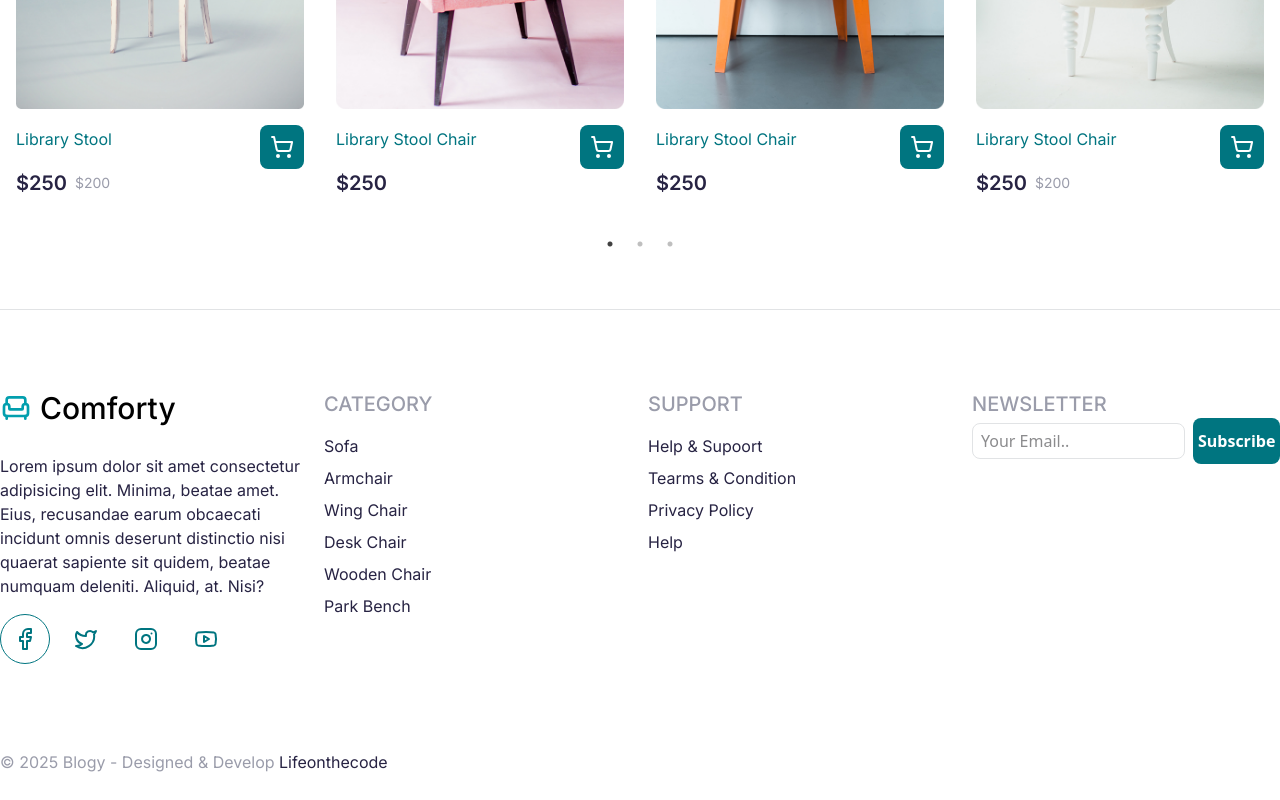
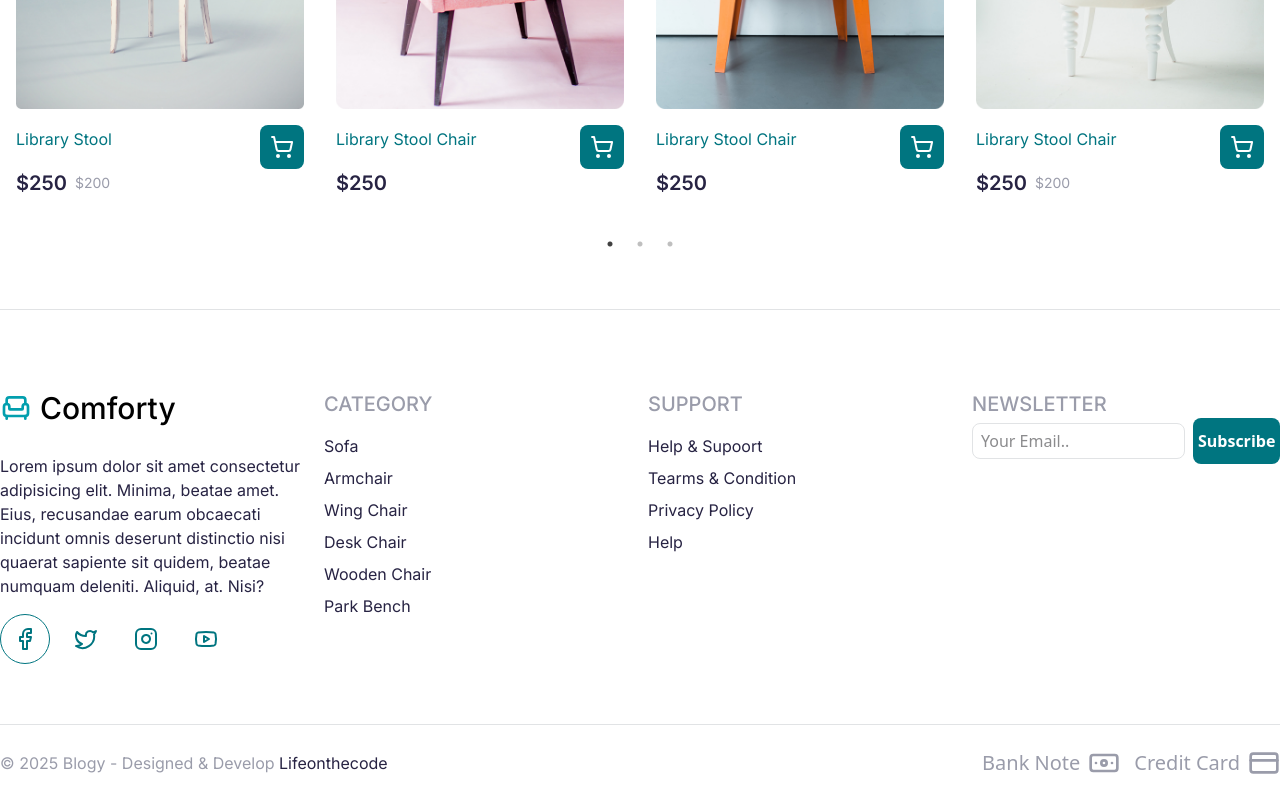
Before and after one commit to bdancost/ecommerce_app, a React (Vite) app: page / in a window 1280 px wide. Shown: the part 4652-5452 px from the top of the page. Built offline with nearby package versions, Linux system fonts and the light colour scheme.

Commit message:
últimos ajustes no footer_botton

```diff
--- a/src/Components/Footer/Footer.jsx
+++ b/src/Components/Footer/Footer.jsx
@@ -1,10 +1,18 @@
 import { Link } from "react-router";
-import { Armchair, Facebook, Twitter, Instagram, Youtube } from "lucide-react";
+import {
+  Armchair,
+  Banknote,
+  CreditCard,
+  Facebook,
+  Twitter,
+  Instagram,
+  Youtube,
+} from "lucide-react";
 
 const Footer = () => {
   return (
     <footer>
-      <div className="footer_top mx-h-[343px] w-full border-t border-[#e1e3e5] pt-[80px] pb-[60px]">
+      <div className="footer_top mx-h-[343px] w-full border-t border-b border-[#e1e3e5] pt-[80px] pb-[60px]">
         <div className="lg:container mx-auto">
           <div className="grid grid-cols-4 gap-4">
             <div>
@@ -112,12 +120,26 @@ const Footer = () => {
 
       <div className="footer_bottom w-full h-[75px] flex items-center justify-center">
         <div className="lg:container mx-auto">
-          <div className="grid grid-cols-2 items-center">
+          <div className="flex items-center justify-between">
             <div>
               <p className="text-base text-[#9a9caa] font-normal font-inter">
                 {" "}
                 &copy; 2025 Blogy - Designed & Develop{" "}
                 <span className="text-[#272343]">Lifeonthecode</span>
+              </p>
+            </div>
+
+            <div className="flex items-center gap-3.5">
+              <p className="flex items-center gap-2 text-[#9a9caa] text-xl">
+                {" "}
+                Bank Note
+                <Banknote size="2rem" />
+              </p>
+
+              <p className="flex items-center gap-2 text-[#9a9caa] text-xl">
+                {" "}
+                Credit Card
+                <CreditCard size="2rem" />
               </p>
             </div>
           </div>
```
